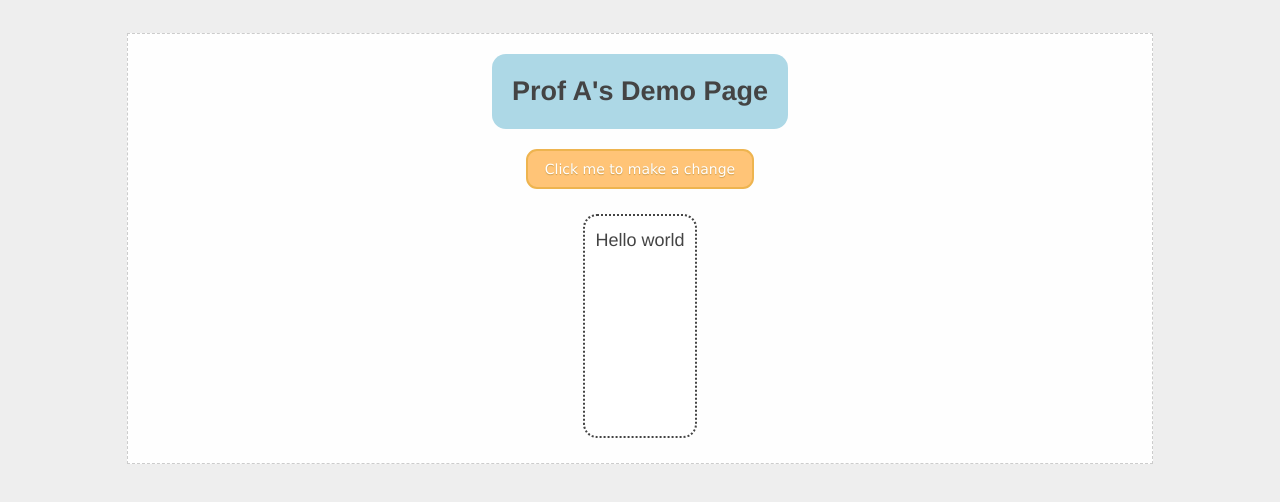
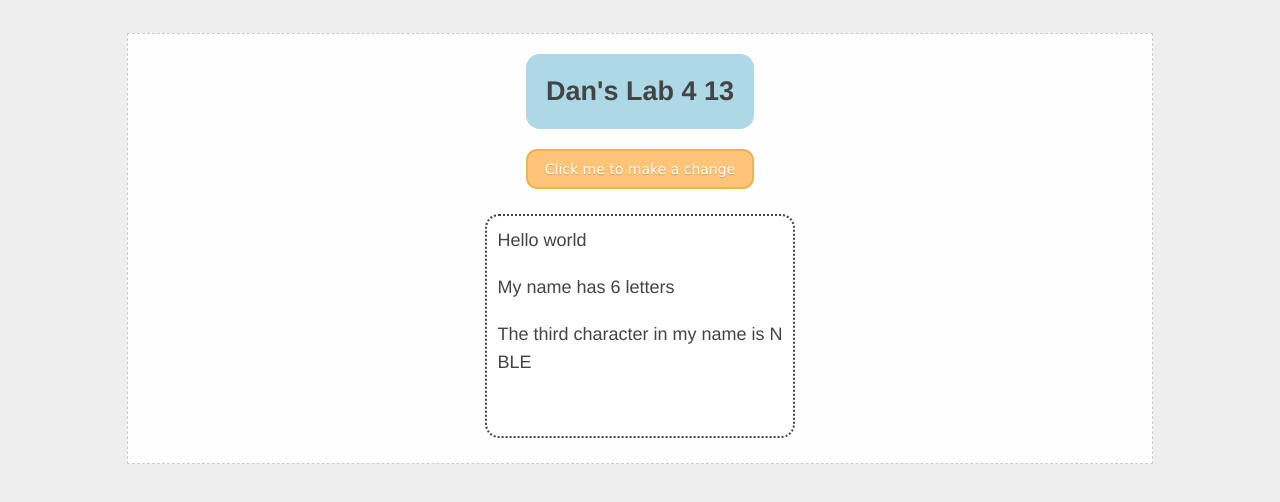
Before and after one commit to danstruble/danstruble.github.io, a plain HTML site: page lab_4/index.html in a window 1280 px wide. Both pictures are taken after a click on the button "Click me to make a change". Drawn offline with Linux system fonts and the light colour scheme.

Commit message:
finished lab 4

```diff
--- a/lab_4/index.html
+++ b/lab_4/index.html
@@ -26,8 +26,33 @@
     </div>
     <script>
       function clickMe() {
+
+        var firstName = "Daniel";
+        var lastName = "Struble";
+        var nameLength = firstName.length + lastName.length;
+
+
+
         const content = document.querySelector(".content");
         content.innerHTML = "Hello world";
+
+        document.querySelector(".header").innerHTML = "Dan's Lab 4 " + nameLength;
+
+        const p1 = document.createElement("P");
+        p1.setAttribute("class","p1");
+        document.querySelector(".content").appendChild(p1);
+        const p2 = document.createElement("P");
+        p2.setAttribute("class","p2");
+        document.querySelector(".content").appendChild(p2);
+
+        p1.innerHTML = "My name has 6 letters";
+
+        p2.innerHTML = "The third character in my name is N";
+
+        const br = document.createElement("br");
+        p2.append(br);
+        p2.append("BLE");
+
       }
     </script>
   </body>
```
